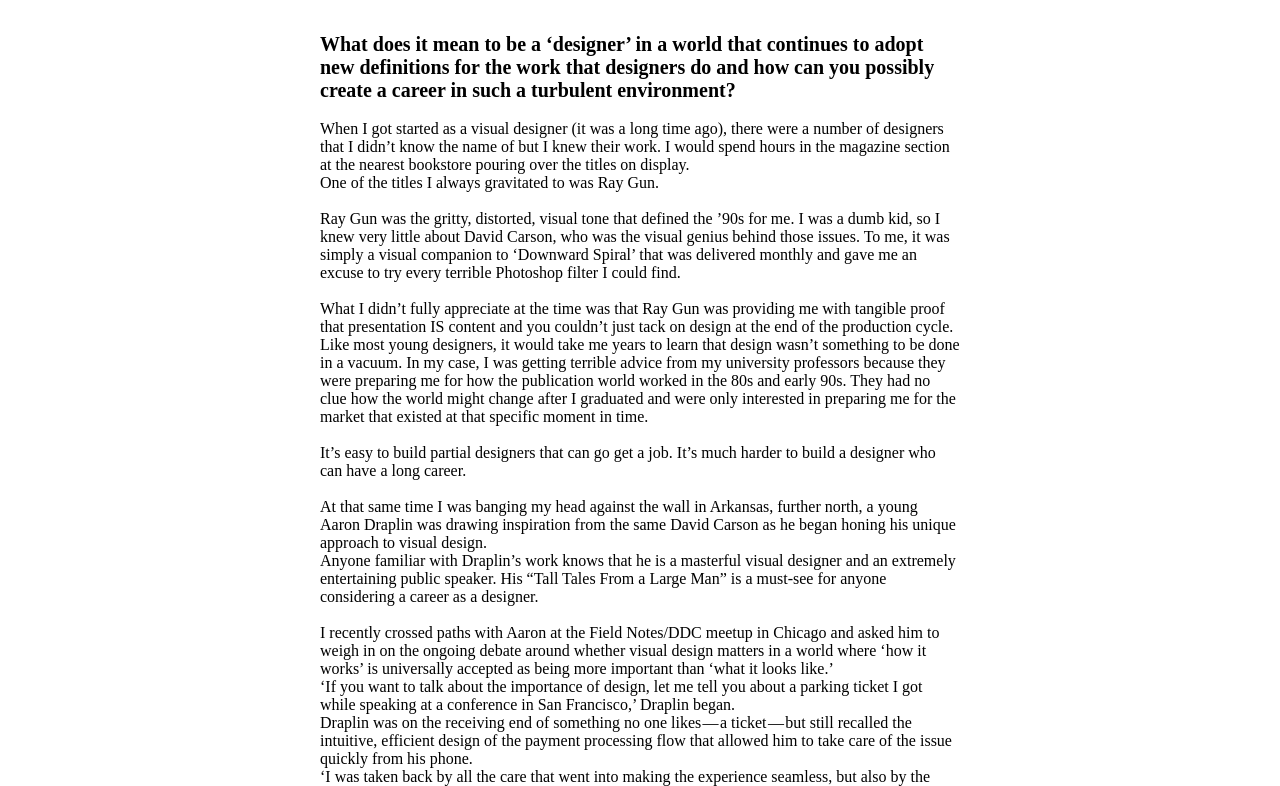
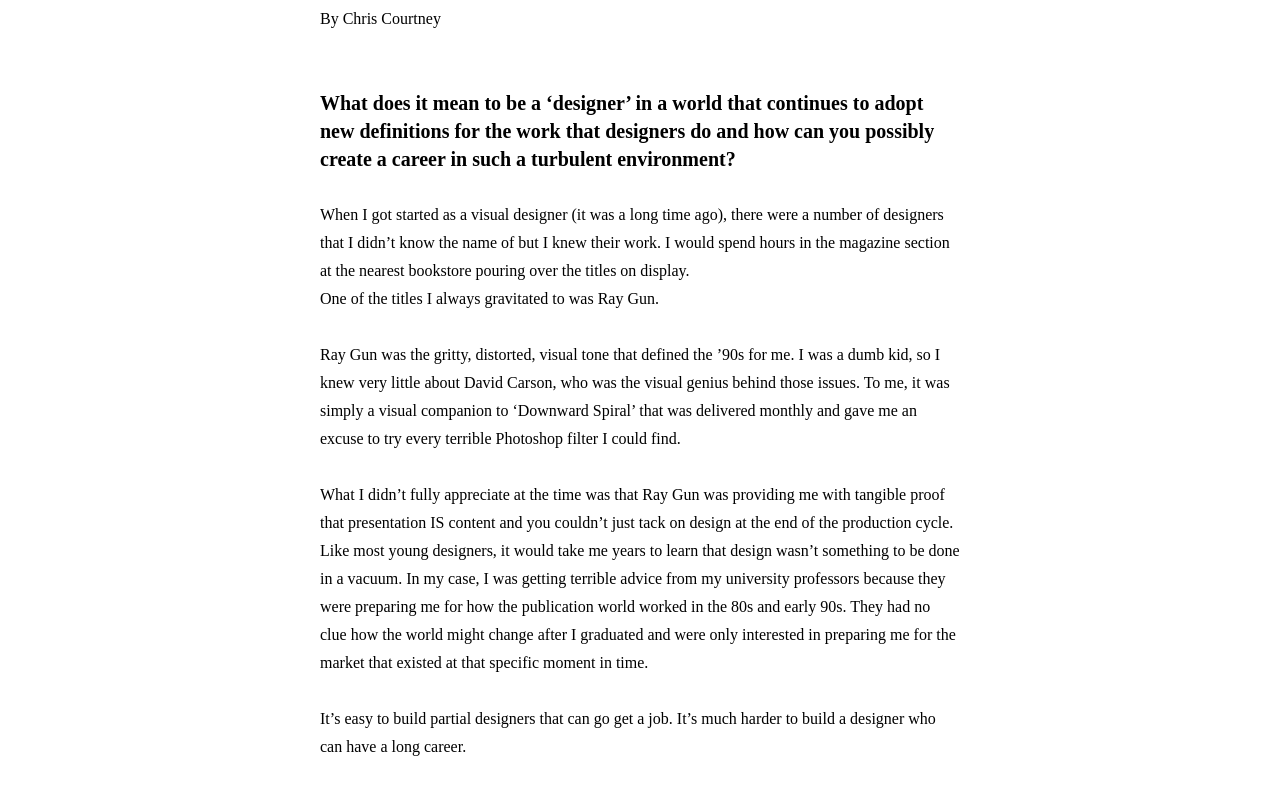
Before and after one commit to subpop200/css-exercise-two, a plain HTML site: page index.html in a window 1280 px wide. Shown: the part 664-1450 px from the top of the page. Drawn offline with Linux system fonts and the light colour scheme.

Commit message:
style.css

```diff
--- a/css/style.css
+++ b/css/style.css
@@ -3,7 +3,7 @@ body
   font-size:  16px;
   background-color: #00000;
   color: #black;
-  line-height:  normal;
+  line-height:  1.75em;
 
 }
 /** font classes **/
```
